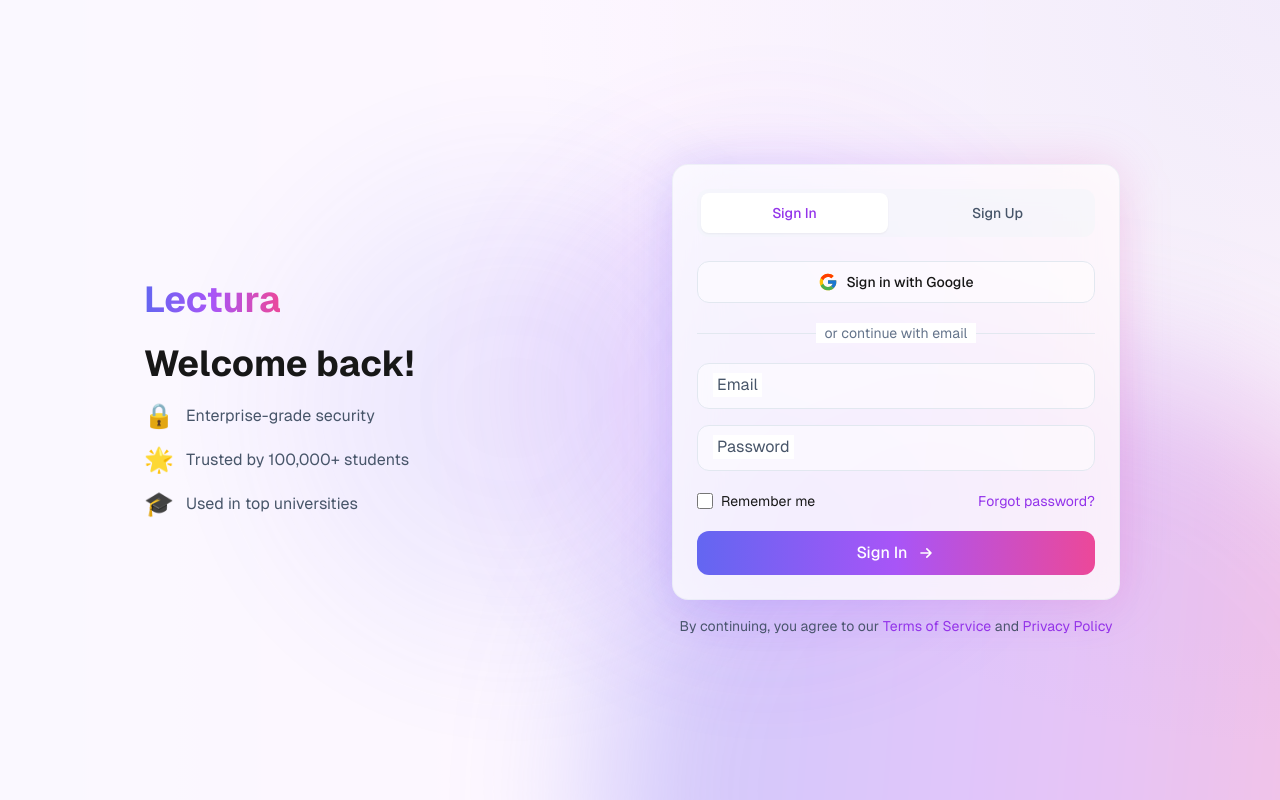
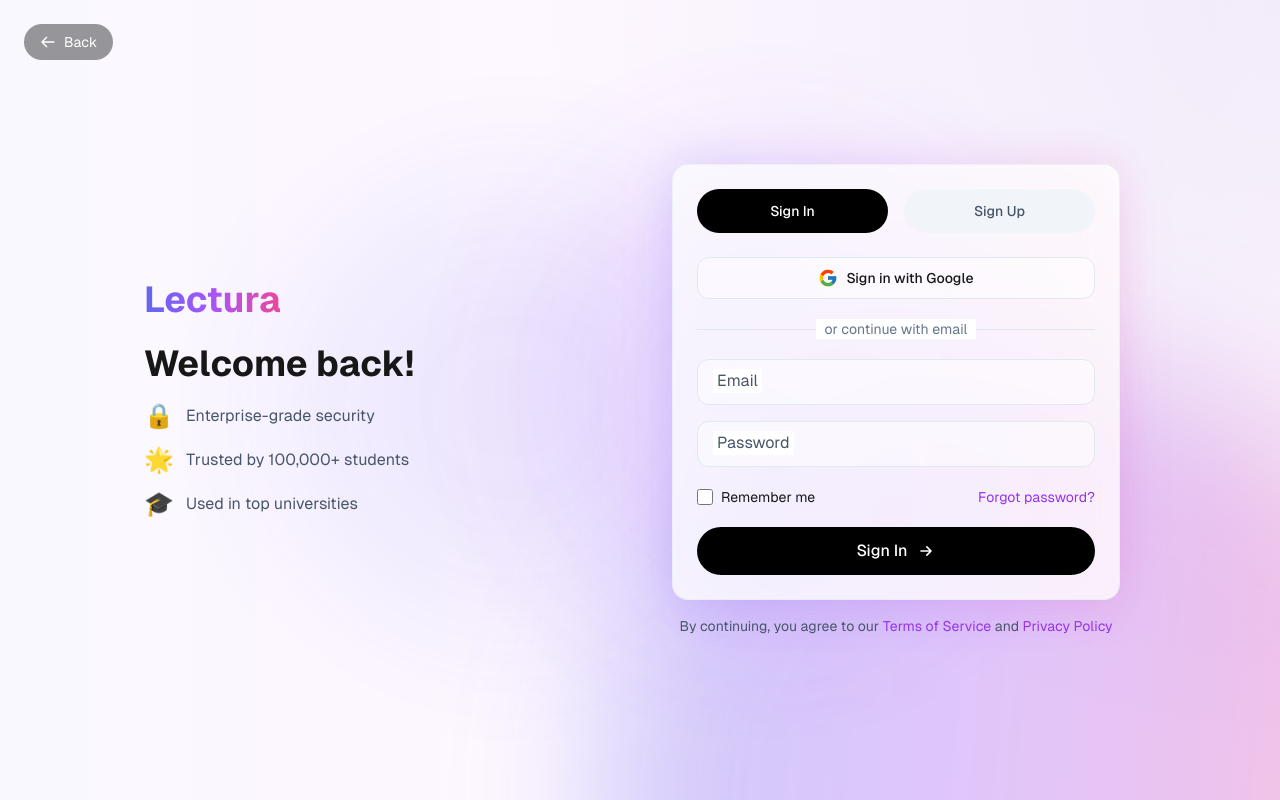
Before and after one commit to OmesDev/lectura, a Next.js app: page /auth in a window 1280 px wide. Built offline with nearby package versions, Linux system fonts and the light colour scheme; what @supabase/auth-helpers-nextjs would draw is missing.

Commit message:
better landing page1

```diff
--- a/app/auth/page.tsx
+++ b/app/auth/page.tsx
@@ -7,6 +7,7 @@
 import { createClientComponentClient } from '@supabase/auth-helpers-nextjs'
 import { Database } from '@/types/supabase'
 import { toast } from 'sonner'
+import Link from 'next/link';
 
 const supabase = createClientComponentClient<Database>()
 
@@ -193,6 +194,33 @@
     <div className="h-screen overflow-hidden font-[family-name:var(--font-geist-sans)] bg-white dark:bg-black flex items-center justify-center relative">
       <BackgroundGradient />
 
+      <motion.div
+        initial={{ opacity: 0 }}
+        animate={{ opacity: 1 }}
+        className="absolute top-6 left-6 z-10"
+      >
+        <Link href="/">
+          <motion.button
+            whileHover={{ scale: 1.05 }}
+            whileTap={{ scale: 0.95 }}
+            className="flex items-center gap-2 px-4 py-2 rounded-full bg-black/40 dark:bg-white/10 backdrop-blur-sm text-white"
+          >
+            <svg
+              className="w-4 h-4"
+              fill="none"
+              strokeLinecap="round"
+              strokeLinejoin="round"
+              strokeWidth="2"
+              viewBox="0 0 24 24"
+              stroke="currentColor"
+            >
+              <path d="M10 19l-7-7m0 0l7-7m-7 7h18" />
+            </svg>
+            <span className="text-sm">Back</span>
+          </motion.button>
+        </Link>
+      </motion.div>
+
       <div className="w-full max-w-5xl px-4 relative flex flex-col lg:flex-row items-center gap-8 lg:justify-end">
         {/* Left Side - Branding */}
         <motion.div
@@ -271,14 +299,14 @@
             />
             <div className="relative bg-white/80 dark:bg-gray-900/80 backdrop-blur-xl rounded-2xl border border-slate-200/50 dark:border-slate-800/50 shadow-2xl shadow-purple-500/5 p-6">
               {/* Tab Switcher */}
-              <div className="flex gap-4 mb-6 p-1 bg-slate-100/50 dark:bg-slate-800/50 rounded-xl">
+              <div className="flex gap-4 mb-6">
                 <motion.button
                   whileTap={{ scale: 0.98 }}
                   onClick={() => setIsLogin(true)}
-                  className={`flex-1 py-2.5 text-sm font-medium rounded-lg transition-all duration-200
+                  className={`flex-1 py-3 px-6 text-sm font-medium rounded-full transition-all duration-200
                     ${isLogin
-                      ? 'bg-white dark:bg-gray-900 text-purple-600 dark:text-purple-400 shadow-sm'
-                      : 'text-slate-600 dark:text-slate-400 hover:text-purple-600 dark:hover:text-purple-400'
+                      ? 'bg-black dark:bg-white text-white dark:text-black hover:scale-105'
+                      : 'bg-slate-100 dark:bg-slate-800 text-slate-600 dark:text-slate-400 hover:bg-slate-200 dark:hover:bg-slate-700'
                     }`}
                 >
                   Sign In
@@ -286,10 +314,10 @@
                 <motion.button
                   whileTap={{ scale: 0.98 }}
                   onClick={() => setIsLogin(false)}
-                  className={`flex-1 py-2.5 text-sm font-medium rounded-lg transition-all duration-200
+                  className={`flex-1 py-3 px-6 text-sm font-medium rounded-full transition-all duration-200
                     ${!isLogin
-                      ? 'bg-white dark:bg-gray-900 text-purple-600 dark:text-purple-400 shadow-sm'
-                      : 'text-slate-600 dark:text-slate-400 hover:text-purple-600 dark:hover:text-purple-400'
+                      ? 'bg-black dark:bg-white text-white dark:text-black hover:scale-105'
+                      : 'bg-slate-100 dark:bg-slate-800 text-slate-600 dark:text-slate-400 hover:bg-slate-200 dark:hover:bg-slate-700'
                     }`}
                 >
                   Sign Up
@@ -377,10 +405,10 @@
                     whileTap={{ scale: 0.98 }}
                     type="submit"
                     disabled={isLoading}
-                    className="group relative w-full py-2.5 rounded-xl transition-all duration-200 disabled:opacity-70"
+                    className="group relative w-full py-3 px-6 rounded-full bg-black dark:bg-white text-white dark:text-black hover:scale-105 transition-all duration-200"
                   >
                     <motion.span
-                      className="relative z-10 flex items-center justify-center text-white font-medium"
+                      className="relative z-10 flex items-center justify-center font-medium"
                       animate={isLoading ? { opacity: [1, 0.5, 1] } : {}}
                       transition={{ duration: 1, repeat: Infinity }}
                     >
@@ -404,8 +432,7 @@
                         </>
                       )}
                     </motion.span>
-                    <div className="absolute inset-0 rounded-xl bg-gradient-to-r from-indigo-500 via-purple-500 to-pink-500 opacity-100 group-hover:opacity-90 transition-opacity duration-200"/>
-                    <div className="absolute inset-0 rounded-xl bg-gradient-to-r from-indigo-500 via-purple-500 to-pink-500 opacity-0 group-hover:opacity-100 blur transition-opacity duration-200"/>
+                    <div className="absolute inset-0 rounded-full bg-gradient-to-r from-indigo-500 via-purple-500 to-pink-500 opacity-0 group-hover:opacity-100 blur transition-opacity duration-200"/>
                   </motion.button>
                 </motion.form>
               </AnimatePresence>
--- a/app/home/page.tsx
+++ b/app/home/page.tsx
@@ -27,6 +27,7 @@
 export default function Home() {
   const [isScrolled, setIsScrolled] = useState(false);
   const [isMobileMenuOpen, setIsMobileMenuOpen] = useState(false);
+  const [isAnnual, setIsAnnual] = useState(false);
 
   useEffect(() => {
     const handleScroll = () => {
@@ -47,7 +48,7 @@
             : 'bg-transparent border-b border-transparent'
         }`}
       >
-        <div className="max-w-7xl mx-auto px-4 sm:px-6 lg:px-8">
+        <div className="max-w-6xl mx-auto px-4 sm:px-6 lg:px-8">
           <div className="flex justify-between items-center h-20">
             {/* Logo */}
             <motion.div
@@ -64,13 +65,12 @@
             <motion.div
               initial={{ opacity: 0, y: -10 }}
               animate={{ opacity: 1, y: 0 }}
-              className="hidden md:flex items-center gap-1"
+              className="hidden md:flex items-center gap-1 ml-12"
             >
               {[
                 { name: 'Features', href: '#features' },
                 { name: 'Pricing', href: '#pricing' },
                 { name: 'Testimonials', href: '#testimonials' },
-                { name: 'Contact', href: '#contact' }
               ].map((item) => (
                 <a
                   key={item.name}
@@ -87,7 +87,7 @@
             <motion.div
               initial={{ opacity: 0, x: 20 }}
               animate={{ opacity: 1, x: 0 }}
-              className="hidden md:flex items-center gap-4"
+              className="hidden md:flex items-center gap-4 ml-auto"
             >
               <a
                 href="/auth?mode=login"
@@ -127,9 +127,7 @@
               {[
                 { name: 'Features', href: '#features' },
                 { name: 'Pricing', href: '#pricing' },
-                { name: 'Testimonials', href: '#testimonials' },
-                { name: 'Contact', href: '#contact' }
-              ].map((item) => (
+                { name: 'Testimonials', href: '#testimonials' },              ].map((item) => (
                 <a
                   key={item.name}
                   href={item.href}
@@ -750,7 +748,7 @@
               {/* Button */}
               <a
                 href="#get-started"
-                className="relative inline-flex items-center justify-center px-8 py-4 rounded-full bg-black dark:bg-white text-white dark:text-black hover:scale-105 transition-all duration-200"
+                className="relative inline-flex items-center justify-center px-8 py-4 rounded-full bg-gradient-to-r from-indigo-500 via-purple-500 to-pink-500 text-white font-medium hover:shadow-lg hover:shadow-purple-500/25 transition-all duration-200"
               >
                 <span className="absolute inset-0 rounded-full bg-gradient-to-r from-indigo-500 via-purple-500 to-pink-500 opacity-0 group-hover:opacity-100 blur transition-opacity duration-200"/>
                 <span className="relative flex items-center gap-2 font-medium">
@@ -859,11 +857,22 @@
               viewport={{ once: true }}
               className="mt-8 flex items-center justify-center gap-4"
             >
-              <span className="text-sm text-slate-600 dark:text-slate-400">Monthly</span>
-              <button className="relative w-14 h-7 bg-slate-200 dark:bg-slate-800 rounded-full transition-colors hover:bg-slate-300 dark:hover:bg-slate-700">
-                <div className="absolute left-1 top-1 w-5 h-5 bg-white dark:bg-slate-200 rounded-full transition-transform"/>
+              <span className={`text-sm transition-colors duration-200 ${
+                !isAnnual ? 'text-purple-600 dark:text-purple-400 font-medium' : 'text-slate-600 dark:text-slate-400'
+              }`}>
+                Monthly
+              </span>
+              <button
+                onClick={() => setIsAnnual(!isAnnual)}
+                className="relative w-14 h-7 bg-slate-200 dark:bg-slate-800 rounded-full transition-colors hover:bg-slate-300 dark:hover:bg-slate-700"
+              >
+                <div className={`absolute top-1 w-5 h-5 bg-white dark:bg-slate-200 rounded-full transition-transform duration-200 ${
+                  isAnnual ? 'translate-x-8' : 'translate-x-1'
+                }`}/>
               </button>
-              <span className="text-sm text-slate-600 dark:text-slate-400">
+              <span className={`text-sm transition-colors duration-200 ${
+                isAnnual ? 'text-purple-600 dark:text-purple-400 font-medium' : 'text-slate-600 dark:text-slate-400'
+              }`}>
                 Annual
                 <span className="ml-2 px-2 py-0.5 rounded-full text-xs bg-gradient-to-r from-green-500/10 to-emerald-500/10 text-green-600 dark:text-green-400">
                   Save 20%
@@ -893,7 +902,7 @@
               },
               {
                 name: "Pro",
-                price: "15",
+                price: isAnnual ? "12" : "15",
                 description: "Most popular for students",
                 gradient: "from-purple-500 to-violet-500",
                 features: [
@@ -909,7 +918,7 @@
               },
               {
                 name: "Team",
-                price: "49",
+                price: isAnnual ? "39" : "49",
                 description: "Perfect for study groups",
                 gradient: "from-pink-500 to-rose-500",
                 features: [
@@ -958,9 +967,18 @@
                       <span className="text-5xl font-bold bg-gradient-to-r from-indigo-500 via-purple-500 to-pink-500 bg-clip-text text-transparent">
                         ${plan.price}
                       </span>
-                      <span className="ml-2 text-slate-600 dark:text-slate-400">/month</span>
+                      <span className="ml-2 text-slate-600 dark:text-slate-400">
+                        /{isAnnual ? 'year' : 'month'}
+                      </span>
                     </div>
-                    <p className="mt-2 text-sm text-slate-600 dark:text-slate-400">{plan.description}</p>
+                    {isAnnual && plan.price !== "0" && (
+                      <p className="mt-1 text-sm text-green-600 dark:text-green-400">
+                        Save 20% with annual billing
+                      </p>
+                    )}
+                    <p className="mt-2 text-sm text-slate-600 dark:text-slate-400">
+                      {plan.description}
+                    </p>
                   </div>
 
                   {/* Features */}
```
